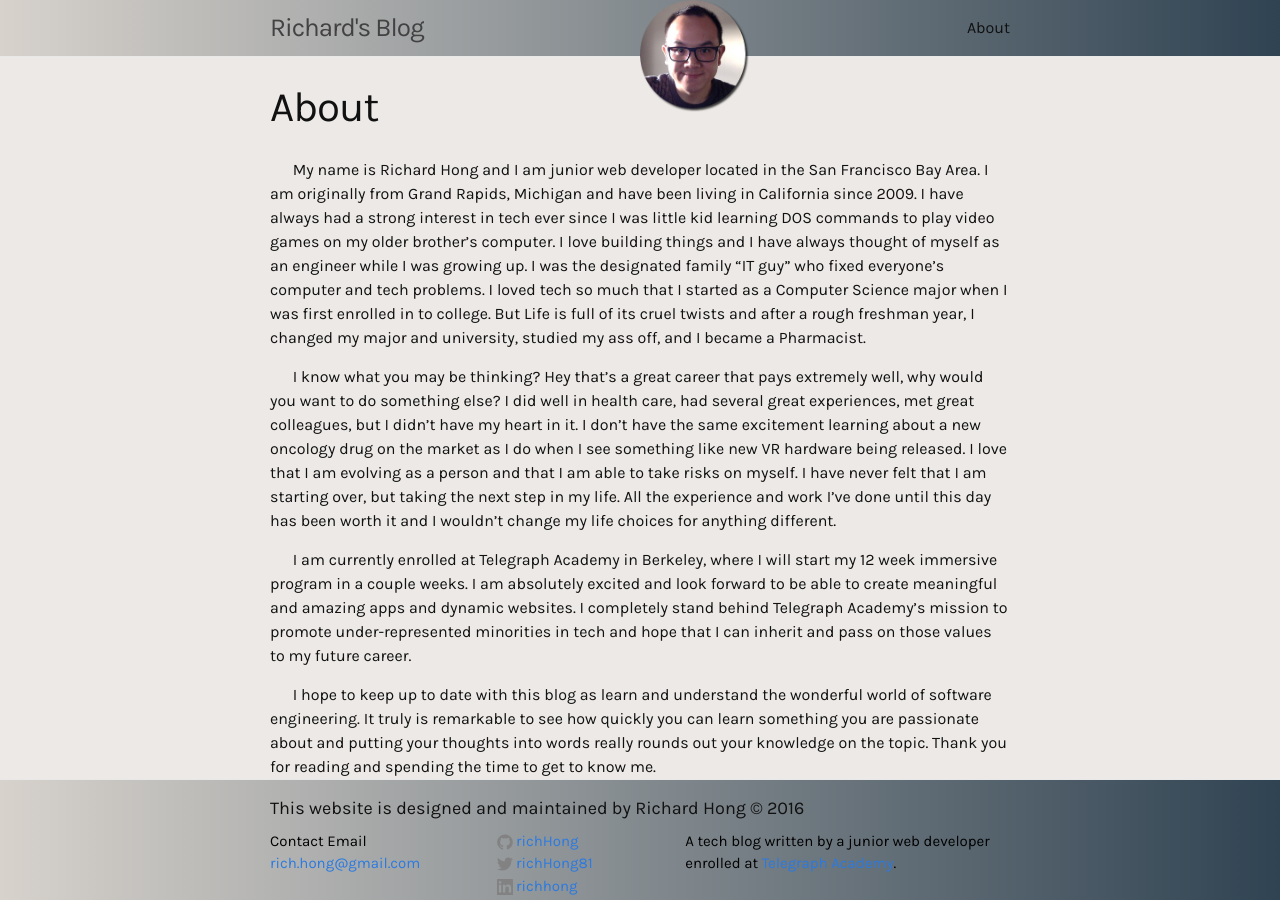
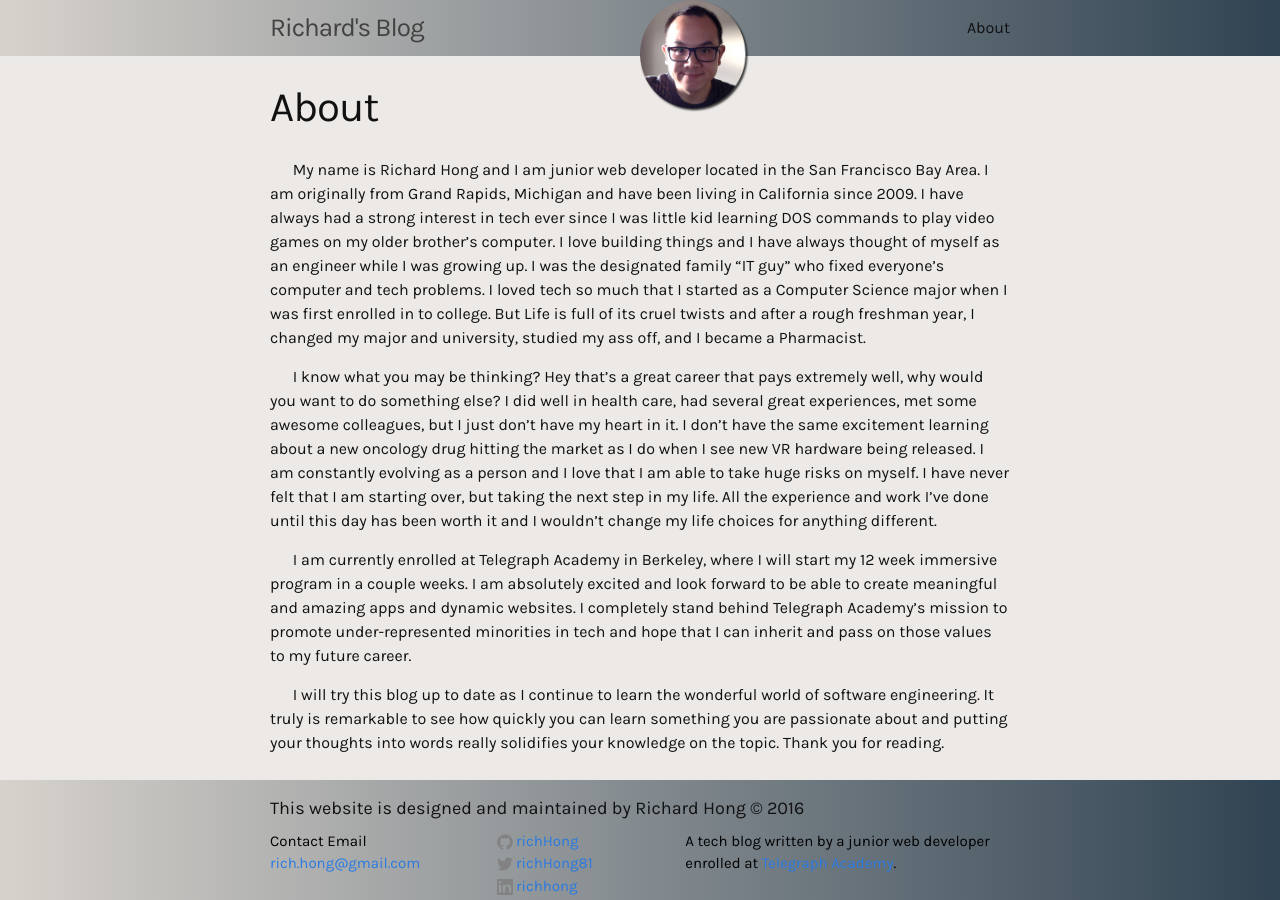
Before and after one commit to richHong/richHong.github.io, a Jekyll site: the page built from about.md, in a window 1280 px wide. Built offline with Jekyll 4.4.1, drawn with Linux system fonts in a browser that asks for light colours.

Commit message:
about me edits

```diff
--- a/about.md
+++ b/about.md
@@ -6,8 +6,8 @@ permalink: /about/
 
 &nbsp;&nbsp;&nbsp;&nbsp;&nbsp;&nbsp;My name is Richard Hong and I am junior web developer located in the San Francisco Bay Area. I am originally from Grand Rapids, Michigan and have been living in California since 2009. I have always had a strong interest in tech ever since I was little kid learning DOS commands to play video games on my older brother's computer. I love building things and I have always thought of myself as an engineer while I was growing up. I was the designated family "IT guy" who fixed everyone's computer and tech problems. I loved tech so much that I started as a Computer Science major when I was first enrolled in to college. But Life is full of its cruel twists and after a rough freshman year, I changed my major and university, studied my ass off, and I became a Pharmacist.
 
-&nbsp;&nbsp;&nbsp;&nbsp;&nbsp;&nbsp;I know what you may be thinking? Hey that's a great career that pays extremely well, why would you want to do something else? I did well in health care, had several great experiences, met great colleagues, but I didn't have my heart in it. I don't have the same excitement learning about a new oncology drug on the market as I do when I see something like new VR hardware being released. I love that I am evolving as a person and that I am able to take risks on myself. I have never felt that I am starting over, but taking the next step in my life. All the experience and work I've done until this day has been worth it and I wouldn't change my life choices for anything different.
+&nbsp;&nbsp;&nbsp;&nbsp;&nbsp;&nbsp;I know what you may be thinking? Hey that's a great career that pays extremely well, why would you want to do something else? I did well in health care, had several great experiences, met some awesome colleagues, but I just don't have my heart in it. I don't have the same excitement learning about a new oncology drug hitting the market as I do when I see new VR hardware being released. I am constantly evolving as a person and I love that I am able to take huge risks on myself. I have never felt that I am starting over, but taking the next step in my life. All the experience and work I've done until this day has been worth it and I wouldn't change my life choices for anything different.
 
 &nbsp;&nbsp;&nbsp;&nbsp;&nbsp;&nbsp;I am currently enrolled at Telegraph Academy in Berkeley, where I will start my 12 week immersive program in a couple weeks. I am absolutely excited and look forward to be able to create meaningful and amazing apps and dynamic websites. I completely stand behind Telegraph Academy's mission to promote under-represented minorities in tech and hope that I can inherit and pass on those values to my future career.
 
-&nbsp;&nbsp;&nbsp;&nbsp;&nbsp;&nbsp;I hope to keep up to date with this blog as learn and understand the wonderful world of software engineering. It truly is remarkable to see how quickly you can learn something you are passionate about and putting your thoughts into words really rounds out your knowledge on the topic. Thank you for reading and spending the time to get to know me.
+&nbsp;&nbsp;&nbsp;&nbsp;&nbsp;&nbsp;I will try this blog up to date as I continue to learn the wonderful world of software engineering. It truly is remarkable to see how quickly you can learn something you are passionate about and putting your thoughts into words really solidifies your knowledge on the topic. Thank you for reading.
```
